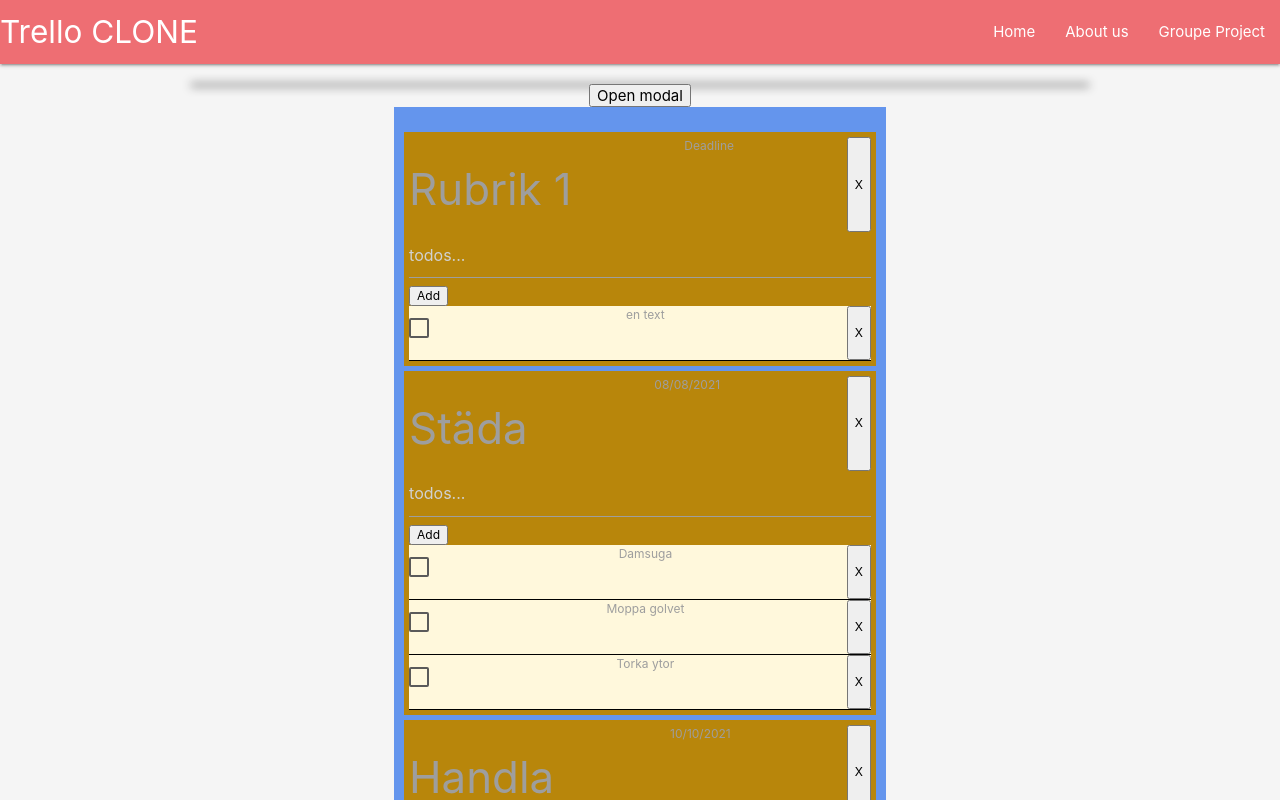
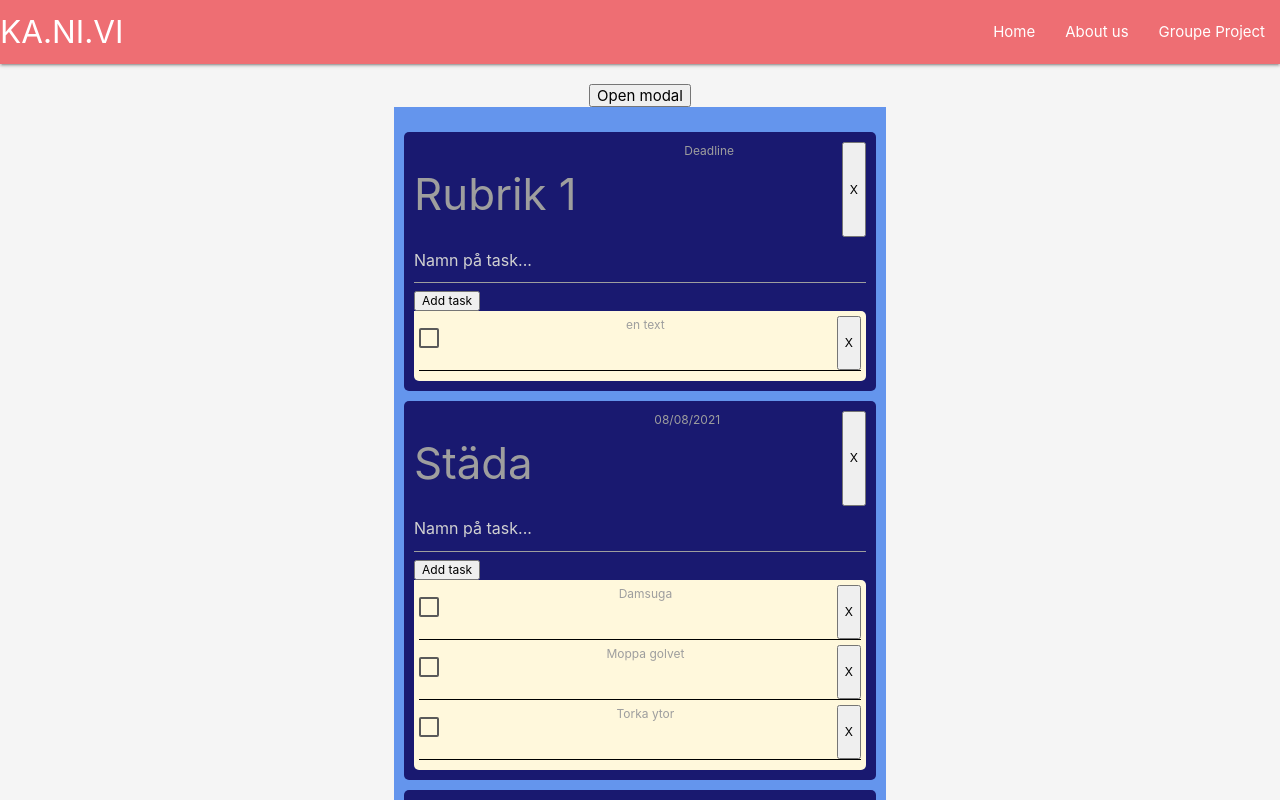
Before and after one commit to RustyNick/Grupp4, a React (Create React App) app in the folder my-app/: page / in a window 1280 px wide. Shown: the top 800 px of the page. Built offline with nearby package versions, Linux system fonts and the light colour scheme.

Commit message:
remove small task, start of add new Task logic

```diff
--- a/my-app/src/TodoListItem.css
+++ b/my-app/src/TodoListItem.css
@@ -11,17 +11,22 @@
 }
 .listStyle{
     list-style-type: none;
-    background-color:darkgoldenrod;
-    padding:5px;
-    margin-bottom:5px;
+    background-color:midnightblue;
+    padding:10px;
+    margin-bottom:10px;
+    border-radius: 5px;
 }
 
 .smallListStyle{
+    padding:5px;
     background-color: cornsilk;
+    border-radius: 5px;
+    border-top-left-radius : 0px;
 }
 
 .smallTask{
     display:flex;
+    margin-bottom:5px;
     justify-content:space-between;
     border-bottom:1px solid black;
 }
--- /dev/null
+++ b/my-app/src/components/AddTaskForm.tsx
@@ -0,0 +1,40 @@
+import { ChangeEvent, FormEvent } from "react"
+import { useState } from "react"
+import { initialTodos } from "./ViewPage";
+
+interface addTaskFromProps {
+    addTask: AddTask;
+}
+
+export const AddTaskForm: React.FC<addTaskFromProps> = ({ addTask, }) => {
+    const [newTask, setNewTask] = useState("");
+
+
+
+    const handleChange = (e: ChangeEvent<HTMLInputElement>): void => {
+        setNewTask(e.target.value)
+
+    }
+
+
+    const handleSubmit = (e: FormEvent<HTMLButtonElement>) => {
+        e.preventDefault();
+        addTask(newTask);
+        setNewTask("");
+    }
+
+
+
+    return (
+        <div>
+
+            <form>
+                <input type="text" name="task" value={newTask} onChange={handleChange} placeholder="Namn på task..." />
+                <button type="submit" onClick={handleSubmit}>
+                    Add task</button>
+
+            </form>
+        </div>
+
+    )
+}
--- a/my-app/src/components/Navbar.tsx
+++ b/my-app/src/components/Navbar.tsx
@@ -4,7 +4,7 @@ import { NavLink } from 'react-router-dom'
 export const Navbar: React.FunctionComponent = () => (
     <nav>
         <div className="nav-wrapper">
-            <a href="/" className="brand-logo">Trello CLONE</a>
+            <a href="/" className="brand-logo">KA.NI.VI</a>
             <ul className="right hide-on-med-and-down">
                 <li><NavLink to="./ToDoPage">Home</NavLink></li>
                 <li><NavLink to="./AboutPage">About us</NavLink></li>
--- a/my-app/src/components/ToDoPage.tsx
+++ b/my-app/src/components/ToDoPage.tsx
@@ -2,7 +2,7 @@ import React, { useState } from 'react';
 import '../style.css'
 import ErrorBoundary from './errorBoundary';
 import { useHistory } from 'react-router-dom'
-import { AddTodoform } from './AddTodoForm';
+import { AddTodoForm } from './AddTodoForm';
 import Header from './Head';
 import { TodoList } from './TodoList';
 import Modal from './Modal';
--- a/my-app/src/components/TodoList.tsx
+++ b/my-app/src/components/TodoList.tsx
@@ -6,14 +6,15 @@ interface TodolistProps {
     toggleTodo: ToggleTodo;
     removeProject: RemoveProject;
     removeTask: RemoveTask;
+    addTask: AddTask;
 }
 
-export const TodoList: React.FC<TodolistProps> = ({ todos, toggleTodo, removeProject, removeTask }) => {
+export const TodoList: React.FC<TodolistProps> = ({ todos, toggleTodo, removeProject, removeTask, addTask }) => {
     return (
 
         <ul>
             {todos.map(todo => {
-                return <TodoListItem key={todo.text} todo={todo} toggleTodo={toggleTodo} removeProject={removeProject} removeTask={removeTask} />
+                return <TodoListItem key={todo.text} todo={todo} toggleTodo={toggleTodo} removeProject={removeProject} removeTask={removeTask} addTask={addTask} />
             })}
         </ul>
 
--- a/my-app/src/components/TodoListItem.tsx
+++ b/my-app/src/components/TodoListItem.tsx
@@ -1,21 +1,20 @@
 import React from 'react'
 import "../TodoListItem.css"
-import { AddTodoForm } from './AddTodoForm'
-import { TodoList } from './TodoList'
-import { initialTodos } from './ViewPage'
+import { AddTaskForm } from './AddTaskForm'
 
 
 interface TodoListItemProps {
     todo: Todo;
     toggleTodo: ToggleTodo;
-    removeProject(projectToDelete: string): void;
-    removeTask(taskToDelete: string): void;
+    removeProject(projectId: string): void;
+    removeTask(taskId: string): void;
+    addTask: AddTask;
 
 }
 
 
 
-export const TodoListItem: React.FC<TodoListItemProps> = ({ todo, toggleTodo, removeProject, removeTask }) => {
+export const TodoListItem: React.FC<TodoListItemProps> = ({ todo, toggleTodo, removeProject, removeTask, addTask }) => {
     const completeCheck = (todo: Todo) => {
         return true
     }
@@ -40,14 +39,23 @@ export const TodoListItem: React.FC<TodoListItemProps> = ({ todo, toggleTodo, re
                     <button
                         type="button"
                         onClick={() => {
-                            removeProject(todo.text)
+                            removeProject(todo.id)
                         }}
                     > X
                     </button>
                 </div>
                 <div>
-                    <input type="text" placeholder="todos..."></input>
-                    <button>Add</button>
+                    {/* Add task button */}
+                    {/* <input type="text" placeholder="todos..."></input>
+                    <button type="button" onClick={() => {
+                        console.log("clicked add button")
+                    }}>Add</button> */}
+
+
+                    <React.Fragment>
+                        <AddTaskForm addTask={addTask} />
+                    </React.Fragment>
+
                 </div>
                 <div className="smallListStyle">
 
@@ -65,9 +73,11 @@ export const TodoListItem: React.FC<TodoListItemProps> = ({ todo, toggleTodo, re
 
                                 {task.textName}
 
-                                <button onClick={() => {
-                                    removeTask(task.textName)
-                                }} >X</button>
+                                <button
+                                    type="button"
+                                    onClick={() => {
+                                        removeTask(task.id)
+                                    }} >X</button>
                             </div>
 
 
--- a/my-app/src/components/ViewPage.tsx
+++ b/my-app/src/components/ViewPage.tsx
@@ -2,23 +2,35 @@ import React, { useState } from 'react';
 import { TodoList } from './TodoList';
 import { AddTodoForm } from './AddTodoForm';
 
+const genreateId = () => {
+    return '_' + Math.random().toString(36).substr(2, 9);
+}
+
 
 export const initialTodos: Array<Todo> = [
     {
-        text: "Rubrik 1", deadline: "Deadline", task: [{ textName: "en text", }],
+        id: genreateId(), text: "Rubrik 1", deadline: "Deadline", task: [{ id: genreateId(), textName: "en text", }],
     },
     {
-        text: "Städa", deadline: "08/08/2021", task: [{ textName: "Damsuga", }, { textName: "Moppa golvet", }, { textName: "Torka ytor", }],
+        id: genreateId(), text: "Städa", deadline: "08/08/2021", task: [{ id: genreateId(), textName: "Damsuga", }, { id: genreateId(), textName: "Moppa golvet", }, { id: genreateId(), textName: "Torka ytor", }],
     },
     {
-        text: "Handla", deadline: "10/10/2021", task: [{ textName: "Äpplen", }, { textName: "Vaniljsås", }],
+        id: genreateId(), text: "Handla", deadline: "10/10/2021", task: [{ id: genreateId(), textName: "Äpplen", }, { id: genreateId(), textName: "Vaniljsås", }],
     }
 
 ]
 
+
 const ViewPage = () => {
+
+    const theTask = initialTodos.map((task) => {
+        return task.task
+    })
+    const [id, setid] = useState(String)
     const [todos, setTodos] = useState(initialTodos);
     const [deadline, setDeadline] = useState("")
+    /* const [tasks, SetTasks] = useState(theTask) */
+
 
     const toggleTodo: ToggleTodo = selectedTodo => {
         const newTodos = todos.map(todo => {
@@ -30,28 +42,53 @@ const ViewPage = () => {
         setTodos(newTodos);
     }
 
-
-    const removeProject: RemoveProject = projectToDelete => {
+    const removeProject: RemoveProject = projectId => {
         setTodos(todos.filter((todo) => {
-            return todo.text !== projectToDelete
+            return todo.id !== projectId
 
         }))
     }
 
-    const removeTask: RemoveTask = taskToDelete => {
-        for (let i = 0; i < todos.length; i++) {
-            const todoTask = todos[i].task;
+    const removeTask: RemoveTask = taskId => {
 
-            todoTask.filter((task) => {
-                return task.textName !== taskToDelete
+        const updatedTodos = todos.map((todo) => {
+            const tasks = todo.task.filter((task) => {
+                if (task.id === taskId) {
+                    /* ignore */
+                    return false
+                    /* return true */
+                }
+                /* tar id */
+                return true
             })
+            const updatedTodos = todo
+            updatedTodos.task = tasks
+            return updatedTodos
+        })
+        setTodos(updatedTodos)
+    }
 
-        }
+    const addTask: AddTask = (newTask) => {
+        console.log("AddTask")
+        /*  const updatedTasks = todos.map((todo) => {
+             const tasks = todo.task.filter((task) => {
+                 newTask = task.textName
+                 console.log(newTask)
+                 return newTask
+             })
+             const updatedTodos = todo
+             updatedTodos.task = tasks
+             console.log(updatedTodos)
+             return updatedTodos
+         })
+         setTodos([...updatedTasks, { id: id, textName: "najs", }]) */
+
     }
+
 
     const addTodo: AddTodo = newTodo => {
         newTodo.trim() !== "" &&
-            setTodos([...todos, { text: newTodo, deadline: deadline, task: [] }])
+            setTodos([...todos, { id: id, text: newTodo, deadline: deadline, task: [] }])
     }
 
 
@@ -68,7 +105,7 @@ const ViewPage = () => {
             <div className="centered" >
                 <div id="listBoard" className="listBoard">
                     <React.Fragment>
-                        <TodoList todos={todos} toggleTodo={toggleTodo} removeProject={removeProject} removeTask={removeTask} />
+                        <TodoList todos={todos} toggleTodo={toggleTodo} removeProject={removeProject} removeTask={removeTask} addTask={addTask} />
                         <AddTodoForm addTodo={addTodo} />
                     </React.Fragment>
                 </div>
@@ -77,6 +114,7 @@ const ViewPage = () => {
         </div>
 
     );
+
 }
 
 export default ViewPage;
--- a/my-app/src/style.css
+++ b/my-app/src/style.css
@@ -17,7 +17,6 @@ body{
     font-weight: bold;
     margin-bottom:20px;
     text-align: center;
-    box-shadow: 0px 1px 10px 1px;
     z-index:7;
 }
 
```
Also changed, not shown: my-app/src/components/AddSmallTask.tsx (added, +37 -0 lines), my-app/src/types.d.ts (+6 -2 lines). Lines whose indentation alone changed are shown as unchanged.
